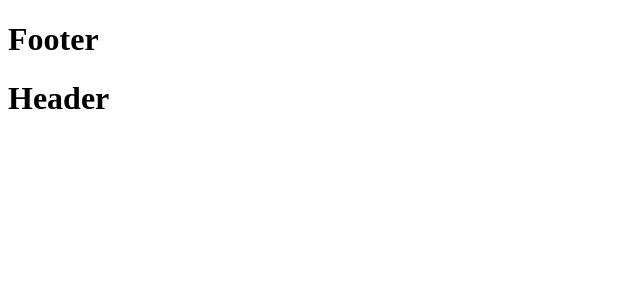
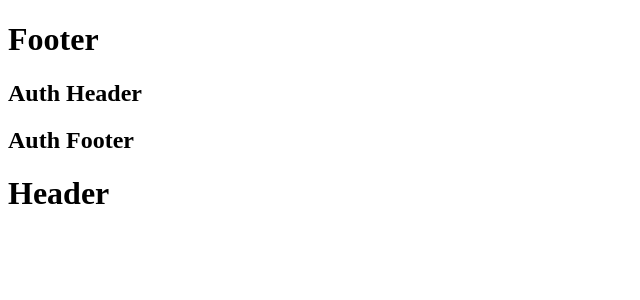
Before and after one commit to SandeepKumar377/BookShopAppWithAngular, an Angular app: page /auth in a window 1280 px wide. Before the commit this address led to /. Shown: the top 300 px of the page, without its empty margins (0-640 px from the left). Built offline with nearby package versions, Linux system fonts and the light colour scheme.

Commit message:
Routing with multiple Modules

```diff
--- /dev/null
+++ b/src/app/auth/auth.component.html
@@ -0,0 +1,3 @@
+<h2>Auth Header</h2>
+<router-outlet></router-outlet>
+<h2>Auth Footer</h2>
--- /dev/null
+++ b/src/app/auth/auth.component.ts
@@ -0,0 +1,15 @@
+import { Component, OnInit } from '@angular/core';
+
+@Component({
+  selector: 'app-auth',
+  templateUrl: './auth.component.html',
+  styleUrls: ['./auth.component.scss']
+})
+export class AuthComponent implements OnInit {
+
+  constructor() { }
+
+  ngOnInit(): void {
+  }
+
+}
```
Also changed, not shown: src/app/app-routing.module.ts (+9 -0 lines), src/app/app.module.ts (+9 -1 lines), src/app/auth/auth.module.ts (+6 -2 lines), src/app/auth/auth.component.scss (added), 1 other file (tests, documents, lock files or other folders).
